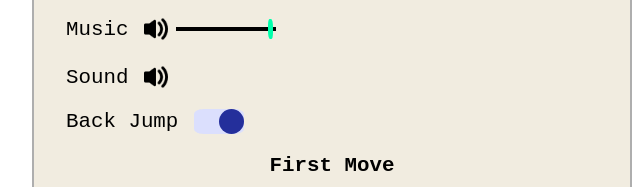
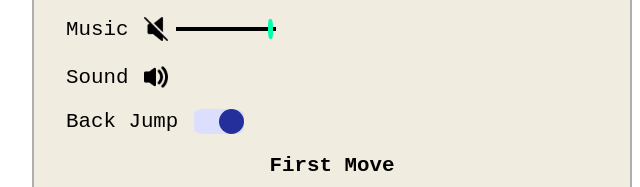
Before and after one commit to nihat-js/checker-game-demo, a plain HTML site: page index.html in a window 1280 px wide. Shown: the part 241-428 px from the top of the page, 308-948 px from the left. Drawn offline with Linux system fonts and the light colour scheme.

Commit message:
Update index.html

```diff
--- a/index.html
+++ b/index.html
@@ -34,7 +34,7 @@
 					</div>
 
 					<div class="music">
-						<span> Music </span> <img onclick="toggleMusic()" class="toggle-music" src="images/audio-on.png" alt="">
+						<span> Music </span> <img onclick="toggleMusic()" class="toggle-music" src="images/audio-off.png" alt="">
 						<div class="group">
 							<span class="bar"> </span>
 							<span class="pointer" ondrag="changeVolume(event)" ondragover="changeVolume(event)"> </span>
```
